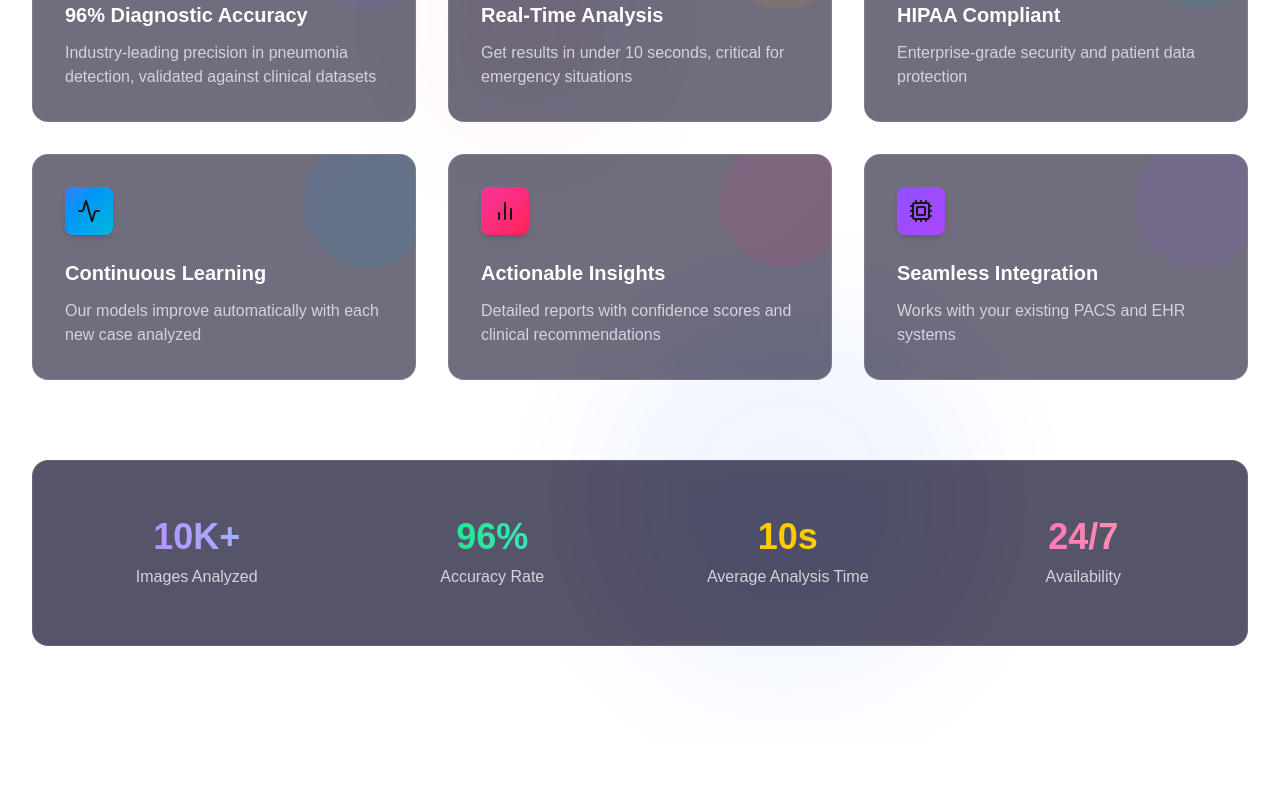
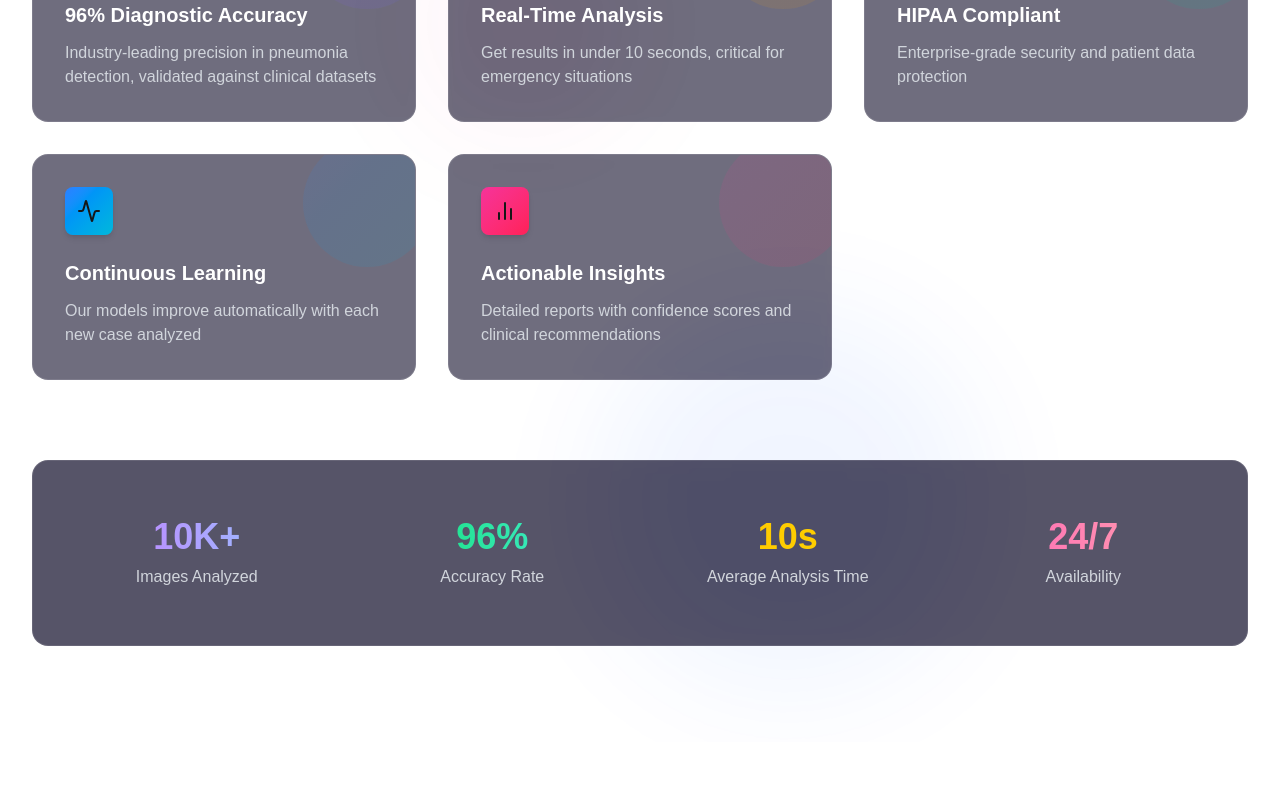
Before and after one commit to arnoldchrisoduor1/NeumoAI, a Next.js app in the folder frontend/: page / in a window 1280 px wide. Shown: the part 1280-2080 px from the top of the page. Built offline with nearby package versions, Linux system fonts and the light colour scheme; no server answers.

Commit message:
made changes to the main

```diff
--- a/frontend/src/components/Features.tsx
+++ b/frontend/src/components/Features.tsx
@@ -35,12 +35,12 @@ const Features = () => {
       icon: <BarChart2 className="w-6 h-6" />,
       color: "from-pink-500 to-rose-500"
     },
-    {
-      title: "Seamless Integration",
-      description: "Works with your existing PACS and EHR systems",
-      icon: <Cpu className="w-6 h-6" />,
-      color: "from-violet-500 to-purple-500"
-    }
+    // {
+    //   title: "Seamless Integration",
+    //   description: "Works with your existing PACS and EHR systems",
+    //   icon: <Cpu className="w-6 h-6" />,
+    //   color: "from-violet-500 to-purple-500"
+    // }
   ];
 
   return (
```
Also changed, not shown: 2 other files (tests, documents, lock files or other folders).
